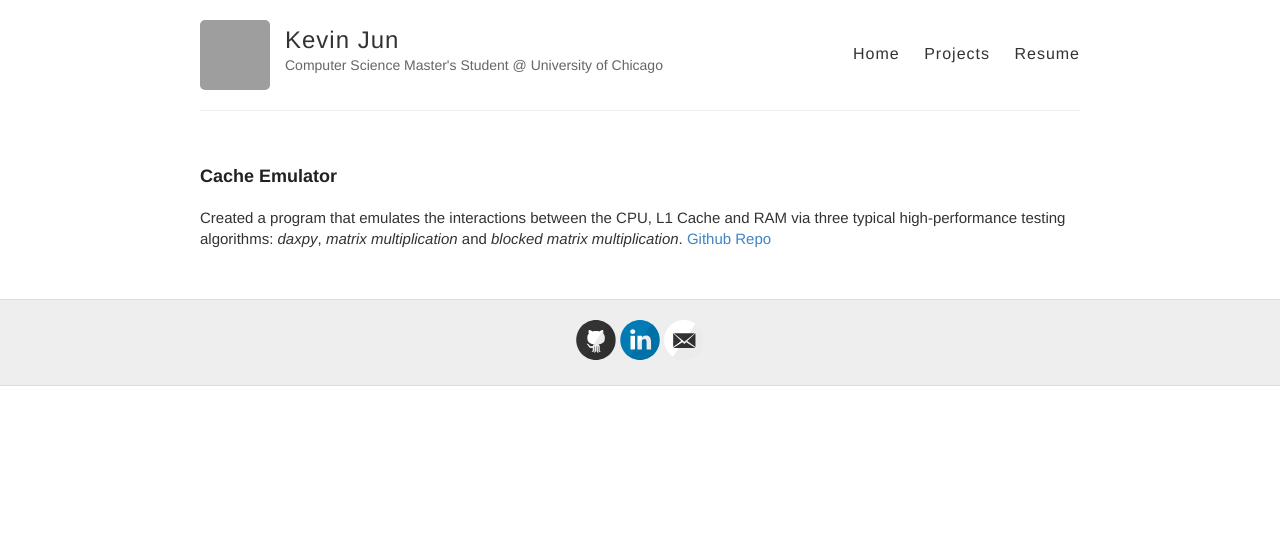
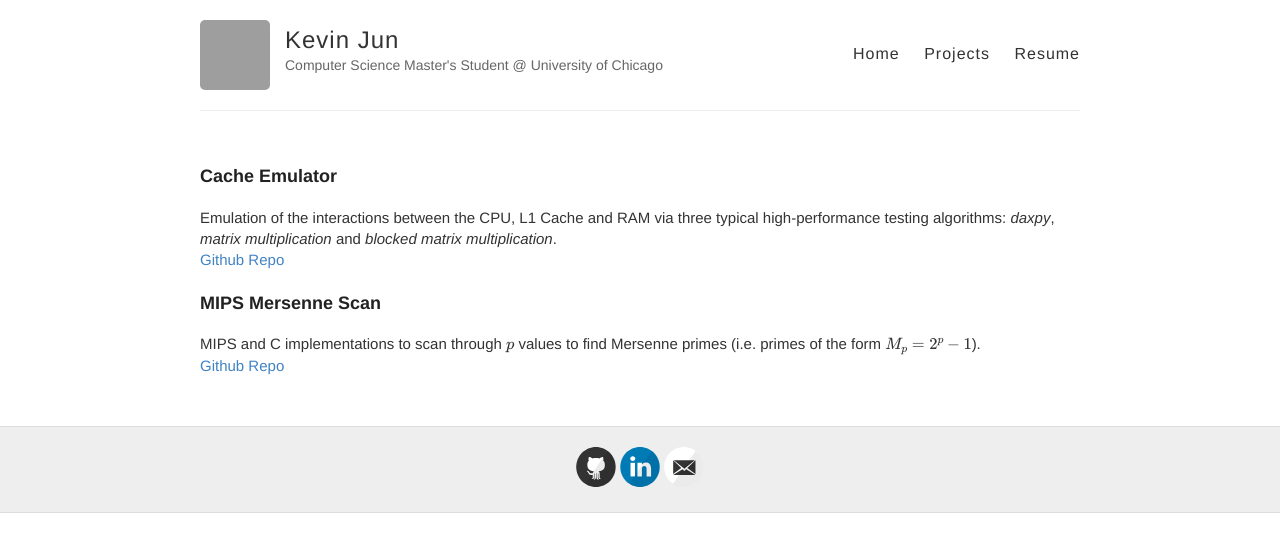
Before and after one commit to kevkjun/kevkjun.github.io, a Jekyll site: the page built from projects.html, in a window 1280 px wide. Shown: the top 552 px of the page. Built offline with Jekyll 4.4.1, drawn with Linux system fonts in a browser that asks for light colours; grey boxes are pictures that could not be loaded.

Commit message:
added mersenne project

```diff
--- a/_layouts/default.html
+++ b/_layouts/default.html
@@ -1,6 +1,8 @@
 <!DOCTYPE html>
 <html>
   <head>
+    <script src="https://polyfill.io/v3/polyfill.min.js?features=es6"></script>
+    <script id="MathJax-script" async src="https://cdn.jsdelivr.net/npm/mathjax@3/es5/tex-mml-chtml.js"></script>
     <title>{% if page.title %}{{ page.title }} – {% endif %}{{ site.name }} – {{ site.description }}</title>
 
     {% include meta.html %}
--- a/projects.html
+++ b/projects.html
@@ -6,6 +6,12 @@ permalink: /projects/
 <div class="page">
     <article class="page">
         <h3>Cache Emulator</h3>
-        Created a program that emulates the interactions between the CPU, L1 Cache and RAM via three typical high-performance testing algorithms: <i>daxpy</i>, <i>matrix multiplication</i> and <i>blocked matrix multiplication</i>. <a href="https://github.com/kevkjun/CacheEmulator"> Github Repo</a>
+        <p>Emulation of the interactions between the CPU, L1 Cache and RAM via three typical high-performance testing algorithms: <i>daxpy</i>, <i>matrix multiplication</i> and <i>blocked matrix multiplication</i>.
+            <br>
+            <a href="https://github.com/kevkjun/CacheEmulator"> Github Repo</a></p>
+        <h3>MIPS Mersenne Scan</h3>
+        <p>MIPS and C implementations to scan through \(p\) values to find Mersenne primes (i.e. primes of the form \(M_p = 2^p - 1\)).
+            <br>
+        <a href="https://github.com/kevkjun/MIPS-MersenneScan"> Github Repo</a></p>
     </article>
 </div>
--- a/style.scss
+++ b/style.scss
@@ -297,6 +297,8 @@ footer {
   text-align: center;
 }
 
+.MathJax { font-size: 1.1em !important; }
+
 // Settled on moving the import of syntax highlighting to the bottom of the CSS
 // ... Otherwise it really bloats up the top of the CSS file and makes it difficult to find the start
 @import "highlights";
```
Also changed, not shown: 9 other files.
